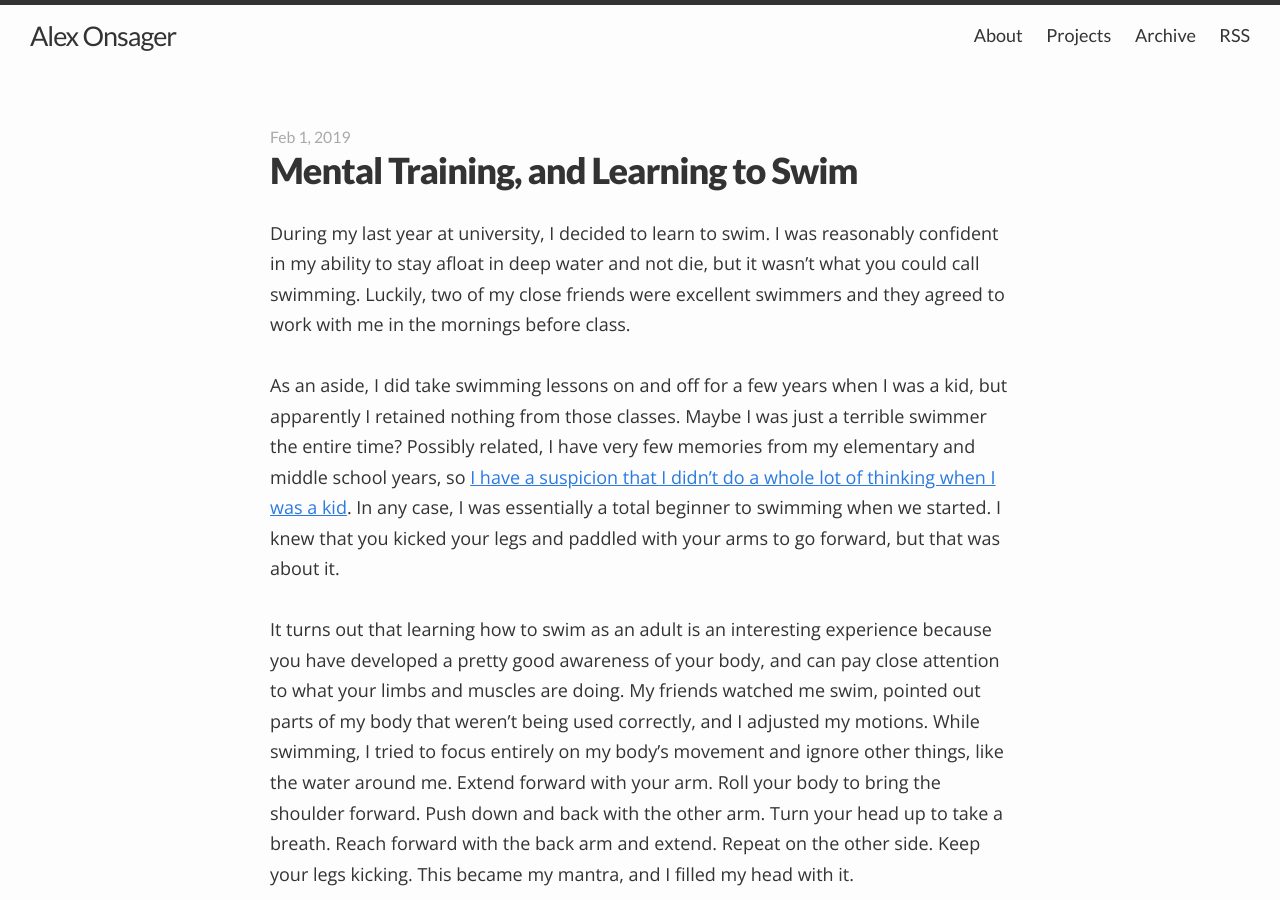
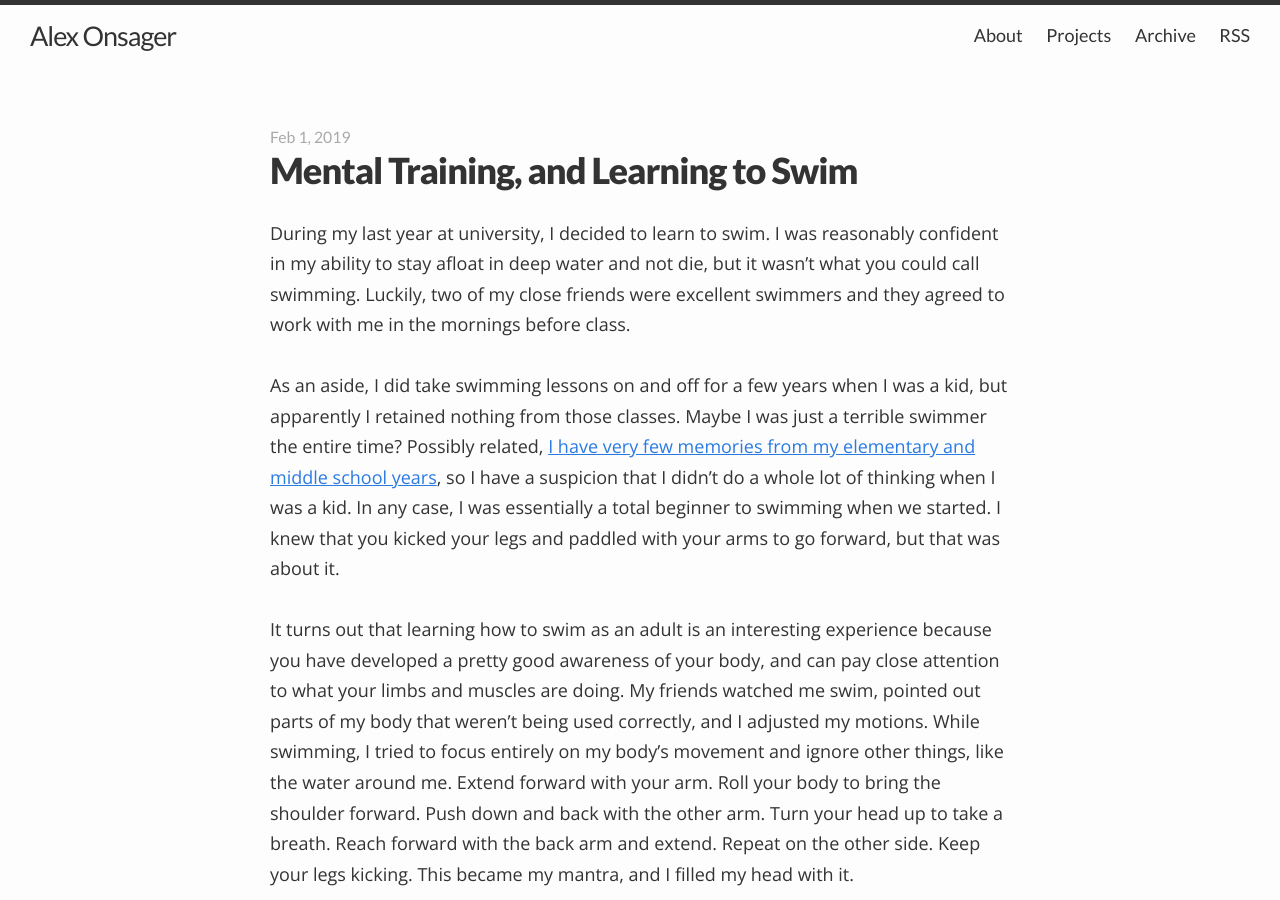
Before and after one commit to aonsager/aonsager.github.io, a Jekyll site: the page built from _posts/2019-02-01-mental-training-and-learning-to-swim.md, in a window 1280 px wide and 900 px high. Built offline with Jekyll 4.4.1, drawn with Linux system fonts in a browser that asks for light colours; comment, search, counter and statistics services are not loaded.

```diff
--- a/_includes/head.html
+++ b/_includes/head.html
@@ -20,7 +20,7 @@
   <!-- Matomo -->
   <script type="text/javascript">
     var _paq = window._paq || [];
-    /* tracker methods like "setCustomDimension" should be called before "trackPageView" */
+    _paq.push(['disableCookies']);
     _paq.push(['trackPageView']);
     _paq.push(['enableLinkTracking']);
     (function() {
--- a/_posts/2019-02-01-mental-training-and-learning-to-swim.md
+++ b/_posts/2019-02-01-mental-training-and-learning-to-swim.md
@@ -11,7 +11,7 @@ tags:
 
 During my last year at university, I decided to learn to swim. I was reasonably confident in my ability to stay afloat in deep water and not die, but it wasn't what you could call swimming. Luckily, two of my close friends were excellent swimmers and they agreed to work with me in the mornings before class.
 
-As an aside, I did take swimming lessons on and off for a few years when I was a kid, but apparently I retained nothing from those classes. Maybe I was just a terrible swimmer the entire time? Possibly related, I have very few memories from my elementary and middle school years, so [I have a suspicion that I didn't do a whole lot of thinking when I was a kid]({% post_url 2010-06-06-i-grew-up-in-high-school %}). In any case, I was essentially a total beginner to swimming when we started. I knew that you kicked your legs and paddled with your arms to go forward, but that was about it.
+As an aside, I did take swimming lessons on and off for a few years when I was a kid, but apparently I retained nothing from those classes. Maybe I was just a terrible swimmer the entire time? Possibly related, [I have very few memories from my elementary and middle school years]({% post_url 2010-06-06-i-grew-up-in-high-school %}), so I have a suspicion that I didn't do a whole lot of thinking when I was a kid. In any case, I was essentially a total beginner to swimming when we started. I knew that you kicked your legs and paddled with your arms to go forward, but that was about it.
 
 <!-- more -->
 
```
